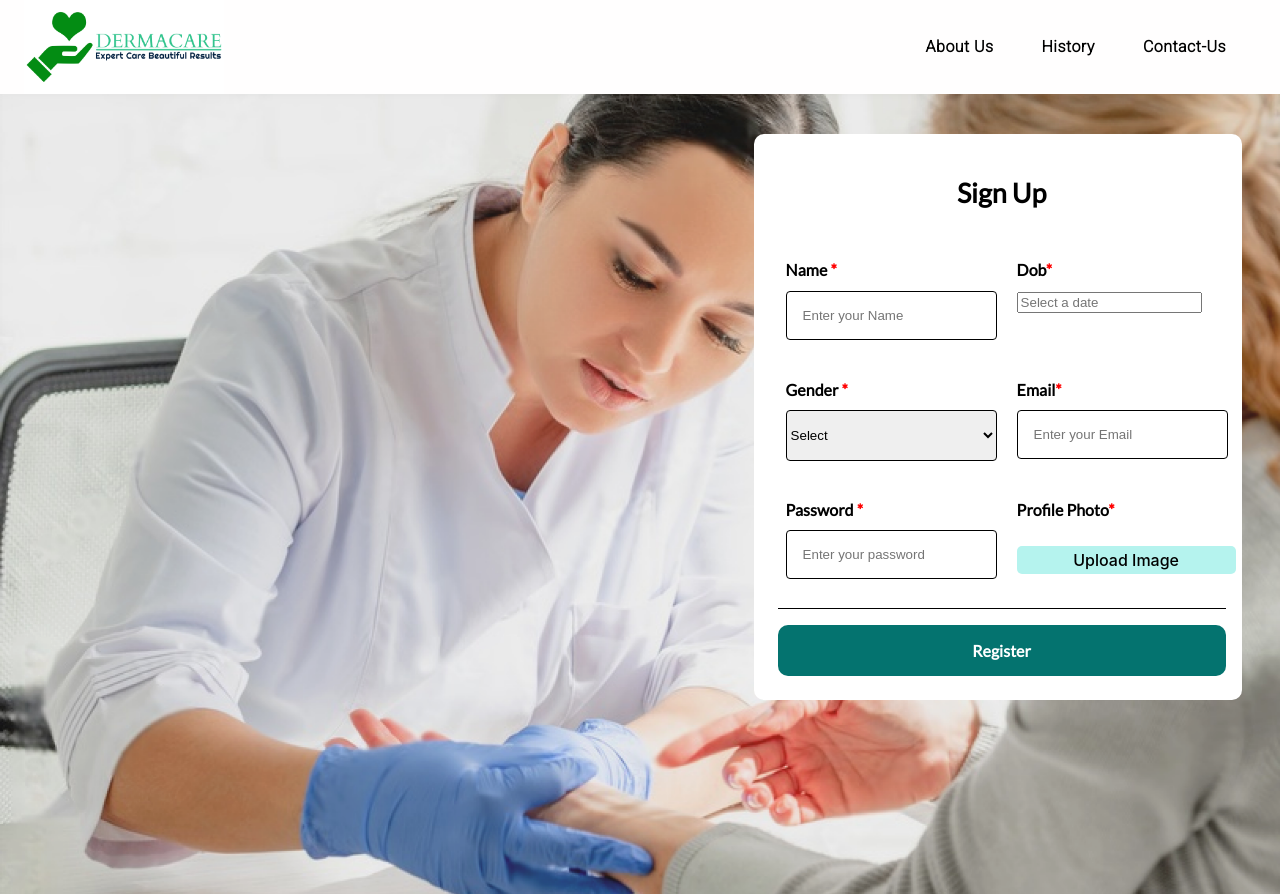
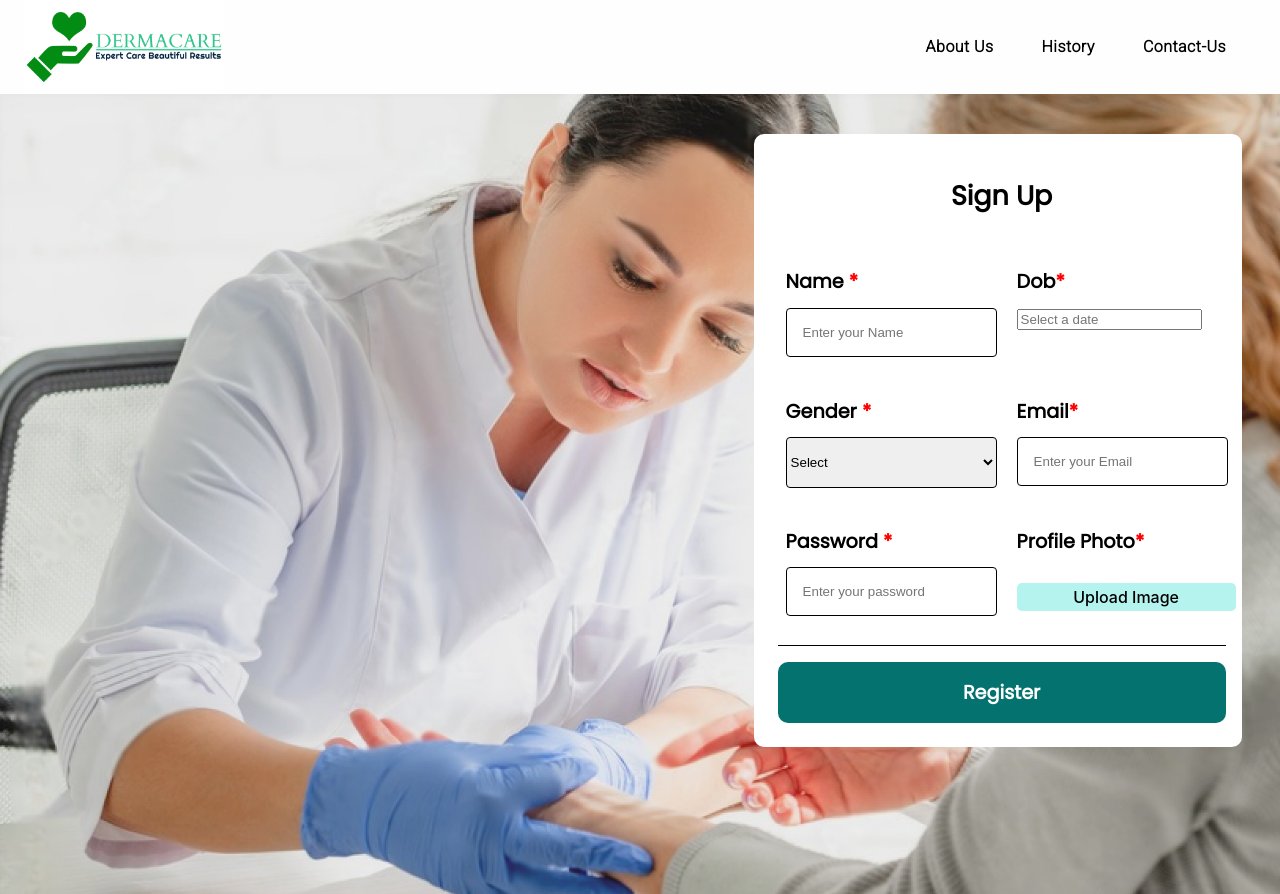
Before and after one commit to VaibhavArora314/Dermacare, a React (Create React App) app in the folder frontend/: page / in a window 1280 px wide. Both pictures are taken after a click on the button "Sign Up". Built offline with nearby package versions, Linux system fonts and the light colour scheme.

Commit message:
minor changes

```diff
--- a/frontend/src/App.css
+++ b/frontend/src/App.css
@@ -1,3 +1,5 @@
+@import url('https://fonts.googleapis.com/css2?family=Lato&family=Montserrat:wght@500&family=Poppins&family=Roboto:wght@300&display=swap');
+
 .app-parent{
   min-height: 100vh;
   /* overflow-y: hidden; */
--- a/frontend/src/App.js
+++ b/frontend/src/App.js
@@ -5,6 +5,7 @@ import { BrowserRouter as Router, Routes, Route } from "react-router-dom";
 import UploadImage from "./pages/UploadImage";
 import ProfilePage from "./pages/ProfilePage";
 import { AuthProvider } from "./context/AuthContext";
+import ImageUploadbackend from "./pages/ImageUploadbackend";
 
 function App() {
   return (
@@ -17,6 +18,7 @@ function App() {
               <Route path="/" element={<Homepage />} />
               <Route path="/image" element={<UploadImage />} />
               <Route path="/profile" element={<ProfilePage />} />
+              <Route path="/imageupload" element={<ImageUploadbackend />} />
             </Routes>
           </Router>
         </AuthProvider>
--- a/frontend/src/Components/Signup.jsx
+++ b/frontend/src/Components/Signup.jsx
@@ -3,8 +3,9 @@ import Grid from "@mui/material/Grid";
 import axios from "axios";
 import DatePicker from "react-datepicker";
 import "react-datepicker/dist/react-datepicker.css";
+import "./login.scss";
+import { AuthContext } from "../context/AuthContext";
 import Login from "./Login";
-import { AuthContext } from "../context/AuthContext";
 
 export default function Signup() {
   const [username, setUsername] = useState("");
@@ -37,6 +38,7 @@ export default function Signup() {
 
       console.log("API Response:", response);
       setSignup(false);
+      setIsFlipped(!isFlipped);
     } catch (error) {
       console.error("Registration failed:", error);
     }
@@ -57,6 +59,10 @@ export default function Signup() {
           isFlipped ? "flip-signup-card" : ""
         }`}
       >
+        {isFlipped ? (
+          <Login />
+        ) : (
+          <>
             <div className="heading">
               <p>Sign Up</p>
             </div>
@@ -100,6 +106,7 @@ export default function Signup() {
                   name="gender"
                   id="gender"
                   onChange={(e) => setGender(e.target.value)}
+                  required
                 >
                   <option value="default">Select</option>
                   <option value="Male">Male</option>
@@ -146,6 +153,8 @@ export default function Signup() {
             <button className="login-btn" onClick={handleRegister}>
               Register
             </button>
+          </>
+        )}
       </div>
     </Grid>
   );
--- a/frontend/src/Components/login.scss
+++ b/frontend/src/Components/login.scss
@@ -1,4 +1,4 @@
-  @import url('https://fonts.googleapis.com/css2?family=Lato&family=Roboto:wght@300&display=swap');
+  @import "../App.css";
 
 // signup styling
 
@@ -16,8 +16,8 @@ $myCustomInputStyles:(
 }
 
 $myCustomTextStyles: (
-  font-family: 'Lato',
-  font-size: 1em,
+  font-family: 'poppins',
+  font-size: 1.2em,
   font-weight: 600,
 //   line-height: 44px,
   letter-spacing: 0,
--- a/frontend/src/assets/css/Homepage.scss
+++ b/frontend/src/assets/css/Homepage.scss
@@ -1,3 +1,5 @@
+@import "../../App.css";
+
 .parent {
     position: relative;
     margin: 0;
--- a/frontend/src/assets/css/UploadImage.scss
+++ b/frontend/src/assets/css/UploadImage.scss
@@ -1,4 +1,4 @@
-@import url('https://fonts.googleapis.com/css2?family=Lato&family=Montserrat:wght@500&family=Roboto:wght@300&display=swap');
+@import "../../App.css";
 
 .par-container {
   display: flex;
--- a/frontend/src/pages/UploadImage.jsx
+++ b/frontend/src/pages/UploadImage.jsx
@@ -1,15 +1,43 @@
-import React, { useEffect, useState } from "react";
+import React, { useContext, useEffect, useState } from "react";
+import axios from "axios";
+import { AuthContext } from "../context/AuthContext";
 import "../assets/css/UploadImage.scss";
 import uploadIcon from "../assets/icons/Upload.png";
 import imageVector from "../assets/icons/image-vector.png";
 
 export default function UploadImage() {
-  const [picture, setPicture] = useState(null);
+  const [selectedFile, setSelectedFile] = useState(null);
+  const [message, setMessage] = useState("");
+  const { token } = useContext(AuthContext);
 
-  const handleProfilePictureChange = (event) => {
-    const selectedFile = event.target.files[0];
-    if (selectedFile) {
-      setPicture(selectedFile);
+  const handleFileChange = (e) => {
+    setSelectedFile(e.target.files[0]);
+  };
+
+  const handleUpload = async () => {
+    try {
+      const formData = new FormData();
+      formData.append("image", selectedFile);
+
+      const config = {
+        headers: {
+          token, // Replace 'your_token_value_here' with the actual token value you want to send.
+        },
+      };
+
+      // Replace 'YOUR_SERVER_URL' with the actual server endpoint to handle the image upload
+      const response = await axios.post(
+        "http://localhost:5000/api/upload",
+        formData,
+        config
+      );
+
+      console.log("Image uploaded successfully:", response.data);
+      setMessage("Image uploaded successfully");
+      // You can add additional logic here, such as displaying a success message.
+    } catch (error) {
+      console.error("Error uploading image:", error);
+      // Handle error, e.g., show an error message to the user.
     }
   };
 
@@ -19,7 +47,7 @@ export default function UploadImage() {
   const [currentIndex, setCurrentIndex] = useState(0);
 
   const handleImageChange = (event) => {
-    const selectedFile = event.target.file && event.target.files[0];
+    const selectedFile = event.target.files && event.target.files[0];
     if (currentIndex < 3) {
       const newImages = [...images];
       newImages[currentIndex] = selectedFile;
@@ -50,7 +78,6 @@ export default function UploadImage() {
     }
   }, [uploading, trackers]);
 
-  console.log(picture);
   console.log(images, trackers);
   return (
     <>
@@ -66,7 +93,7 @@ export default function UploadImage() {
                   type="file"
                   id="profile-picture"
                   accept=".pdf, .jpeg, .png"
-                  onChange={handleProfilePictureChange}
+                  onChange={handleFileChange}
                   style={{ display: "none" }}
                   required
                 />
@@ -85,9 +112,10 @@ export default function UploadImage() {
                     onClick={() => {
                       document.getElementById("profile-picture").click();
                     }}
-                    onChange={(e) => handleImageChange(0, e)}
+                    // onChange={(e) => handleImageChange(e)}
                   >
                     Browse
+                    {/* {message ? { message } : "Browse"} */}
                   </button>
                 </p>
                 <p
@@ -99,10 +127,6 @@ export default function UploadImage() {
               </div>
             </div>
           </div>
-        </div>
-        <div className="par-container__img-section">
-          <img src={imageVector} alt="" className="img-vector" />
-        </div>
           {images.map((image, index) => (
             <div key={index} className="progress-tracker">
               <p>Uploading Image {index + 1}</p>
@@ -113,6 +137,11 @@ export default function UploadImage() {
               )}
             </div>
           ))}
+          <button onClick={handleUpload}>Upload File</button>
+        </div>
+        <div className="par-container__img-section">
+          <img src={imageVector} alt="" className="img-vector" />
+        </div>
       </div>
     </>
   );
```
Also changed, not shown: frontend/src/pages/ImageUploadbackend.jsx (deleted, +0 -51 lines). Lines whose indentation alone changed are shown as unchanged.
